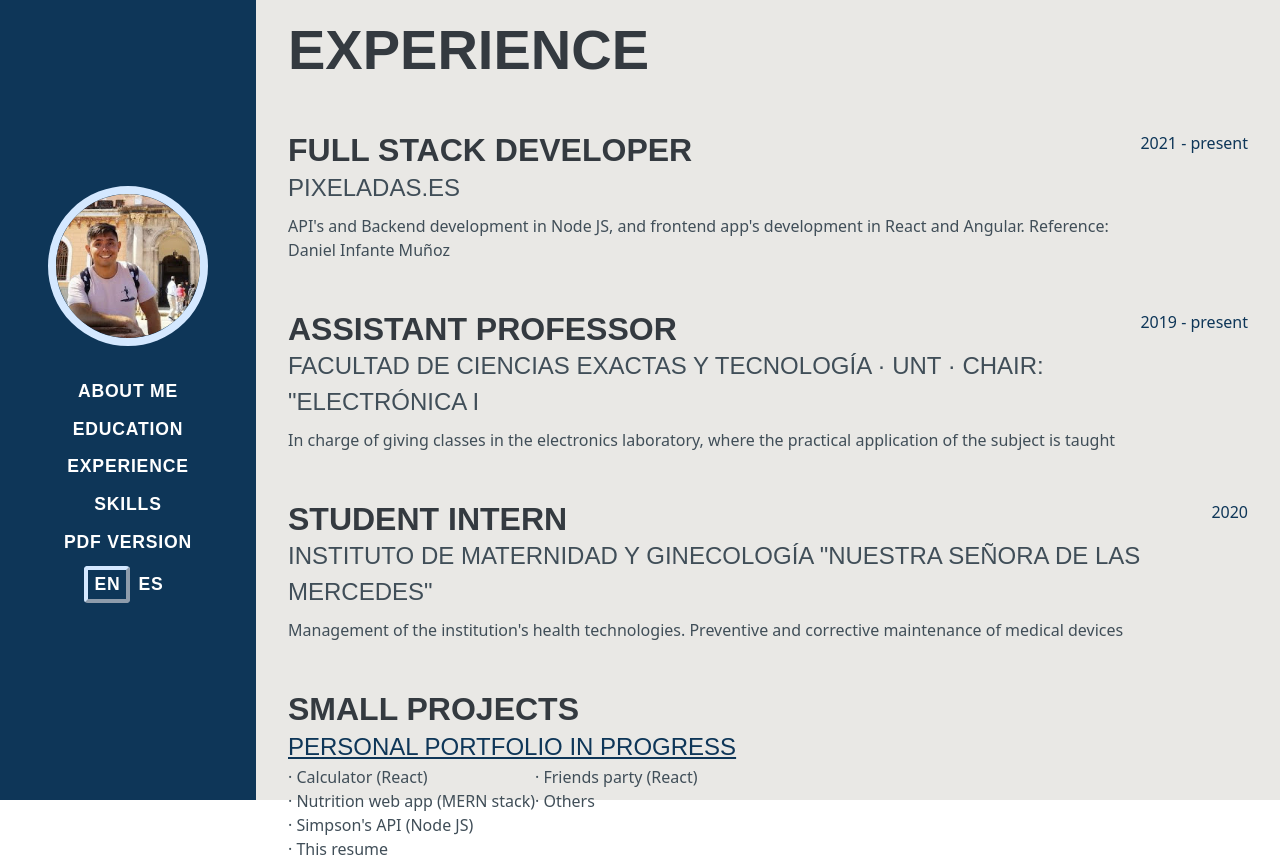
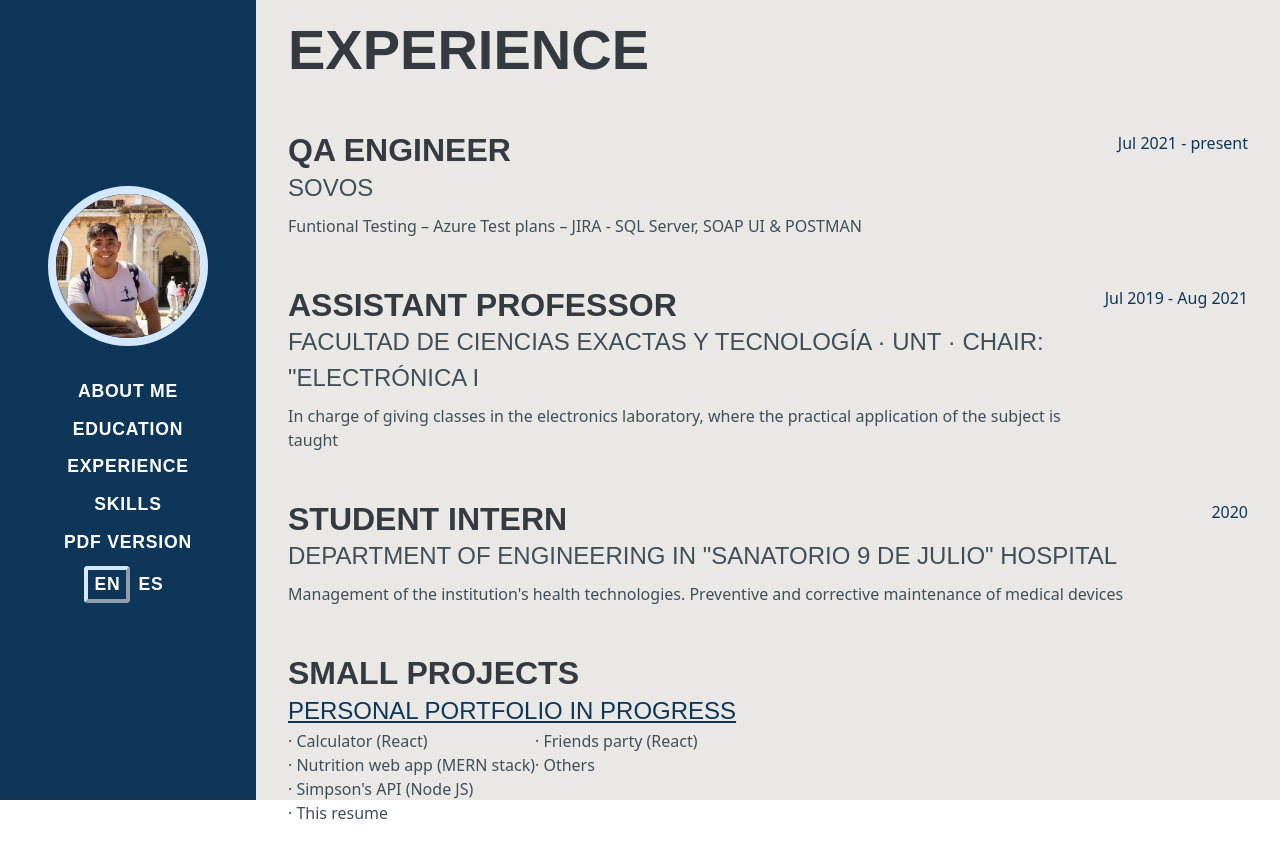
Before and after one commit to gabogarcia1/resume, a React (Create React App) app: page /experience in a window 1280 px wide. After the commit the page ends 825 px from the top, so only its background shows below. Built offline with nearby package versions, Linux system fonts and the light colour scheme; a web font is replaced by a local one.

Commit message:
se anadieron cosas en experience

```diff
--- a/src/routes/Experience.js
+++ b/src/routes/Experience.js
@@ -9,11 +9,11 @@ const Experience = () => {
                 <h2 className='seccion-title mb-5'>{language==='en'?'Experience':'Experiencia'}</h2>
                 <div className="d-flex flex-column flex-md-row justify-content-between mb-5">
                     <div className="flex-grow-1">
-                        <h3 className="mb-0">{language==='en'?'Full stack developer':'Desarrollador Full Stack'}</h3>
-                        <div className="subheading mb-2">PIXELADAS.ES</div>
-                        <div>{language==='en'?"API's and Backend development in Node JS, and frontend app's development in React and Angular. Reference: Daniel Infante Muñoz ":' Desarrollo de Backends y APIs en Node JS, y de aplicaciones de Frontend en React JS y en Angular. Referencia: Daniel Infante Muñoz'}</div>
+                        <h3 className="mb-0">{language==='en'?'QA Engineer':'QA Engineer'}</h3>
+                        <div className="subheading mb-2">SOVOS</div>
+                        <div>{language==='en'?"Funtional Testing – Azure Test plans – JIRA - SQL Server, SOAP UI & POSTMAN ":' Funtional Testing – Azure Test plans – JIRA - SQL Server, SOAP UI & POSTMAN'}</div>
                     </div>
-                    <div className="flex-shrink-0"><span className="text-primary">2021 - {language==='en'?'present':'presente'}</span></div>
+                    <div className="flex-shrink-0"><span className="text-primary">Jul 2021 - {language==='en'?'present':'presente'}</span></div>
                 </div>
                 <div className="d-flex flex-column flex-md-row justify-content-between mb-5">
                     <div className="flex-grow-1">
@@ -21,12 +21,12 @@ const Experience = () => {
                         <div className="subheading mb-2">Facultad de Ciencias Exactas y Tecnología · UNT · {language==='en'?'Chair: "Electrónica I':' Cátedra: "Electrónica I"'}</div>
                         <div>{language==='en'?'In charge of giving classes in the electronics laboratory, where the practical application of the subject is taught ':' A cargo del dictado de clases en el laboratorio de electrónica, donde se enseña la aplicación práctica de la materia.'}</div>
                     </div>
-                    <div className="flex-shrink-0"><span className="text-primary">2019 - {language==='en'?'present':'presente'}</span></div>
+                    <div className="flex-shrink-0"><span className="text-primary">Jul 2019 - Aug 2021</span></div>
                 </div>
                 <div className="d-flex flex-column flex-md-row justify-content-between mb-5">
                     <div className="flex-grow-1">
                         <h3 className="mb-0">{language==='en'?'Student intern':'Pasantía estudiantil'}</h3>
-                        <div className="subheading mb-2">Instituto de Maternidad y Ginecología "Nuestra Señora de las Mercedes"</div>
+                        <div className="subheading mb-2"> {language==='en'?'Department of Engineering in "Sanatorio 9 de Julio" Hospital ':'Departamento de Ingenieria en Sanatorio 9 de Julio'}</div>
                         <div>{language==='en'?"Management of the institution's health technologies. Preventive and corrective maintenance of medical devices":'Gestión de las tecnologías sanitarias de la institución. Mantenimiento preventivo y correctivo de dispositivos médicos'}</div>
                     </div>
                     <div className="flex-shrink-0"><span className="text-primary">2020</span></div>
```
